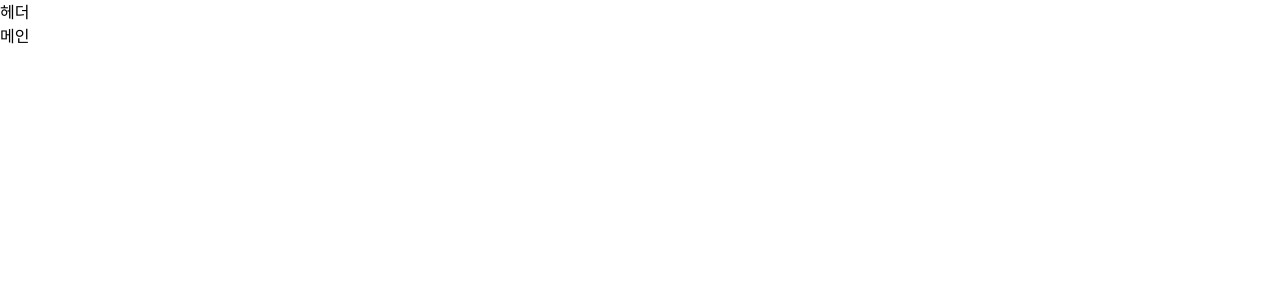
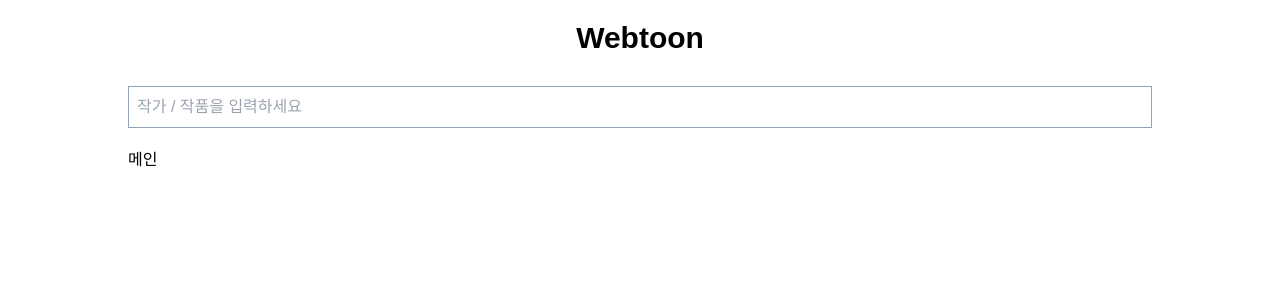
Before and after one commit to crewd/webtoon, a React (Create React App) app: page / in a window 1280 px wide. Shown: the top 300 px of the page. Built offline with nearby package versions, Linux system fonts and the light colour scheme.

Commit message:
Add header

```diff
--- a/src/App.tsx
+++ b/src/App.tsx
@@ -1,6 +1,5 @@
 import React from "react";
 import AppLayout from "./components/AppLayout";
-import "./style/index.css";
 
 function App() {
   return <AppLayout>메인</AppLayout>;
--- a/src/components/AppLayout.tsx
+++ b/src/components/AppLayout.tsx
@@ -2,9 +2,17 @@
 
 const AppLayout: React.FC<React.PropsWithChildren> = ({ children }) => {
   return (
-    <div className="bg-blue-500">
-      <header>헤더</header>
-      <main>{children}</main>
+    <div className="flex flex-col items-center">
+      <header className="pt-[20px] pb-[20px] lg:w-[1024px] flex flex-col items-center">
+        <span className="text-center mb-[30px] w-full">
+          <h1 className="text-3xl font-bold">Webtoon</h1>
+        </span>
+        <input
+          className="border border-slate-400 w-full outline-none p-2"
+          placeholder="작가 / 작품을 입력하세요"
+        />
+      </header>
+      <main className="lg:w-[1024px]">{children}</main>
     </div>
   );
 };
--- a/src/style/index.css
+++ b/src/style/index.css
@@ -1,3 +1,25 @@
 @tailwind base;
 @tailwind components;
 @tailwind utilities;
+@import url('https://fonts.googleapis.com/css2?family=Noto+Sans+KR:wght@500&display=swap');
+
+body {
+  font-family: 'Noto Sans KR', sans-serif;
+}
+
+h1,
+h2,
+h3,
+h4,
+h5,
+h6 {
+  font-size: inherit;
+  font-weight: inherit;
+}
+
+ol,
+ul {
+  list-style: none;
+  margin: 0;
+  padding: 0;
+}
--- a/tailwind.config.js
+++ b/tailwind.config.js
@@ -1,6 +1,6 @@
 /** @type {import('tailwindcss').Config} */
 module.exports = {
-  content: [],
+  content: ["./src/**/*.{js,jsx,ts,tsx}"],
   theme: {
     extend: {},
   },
```
